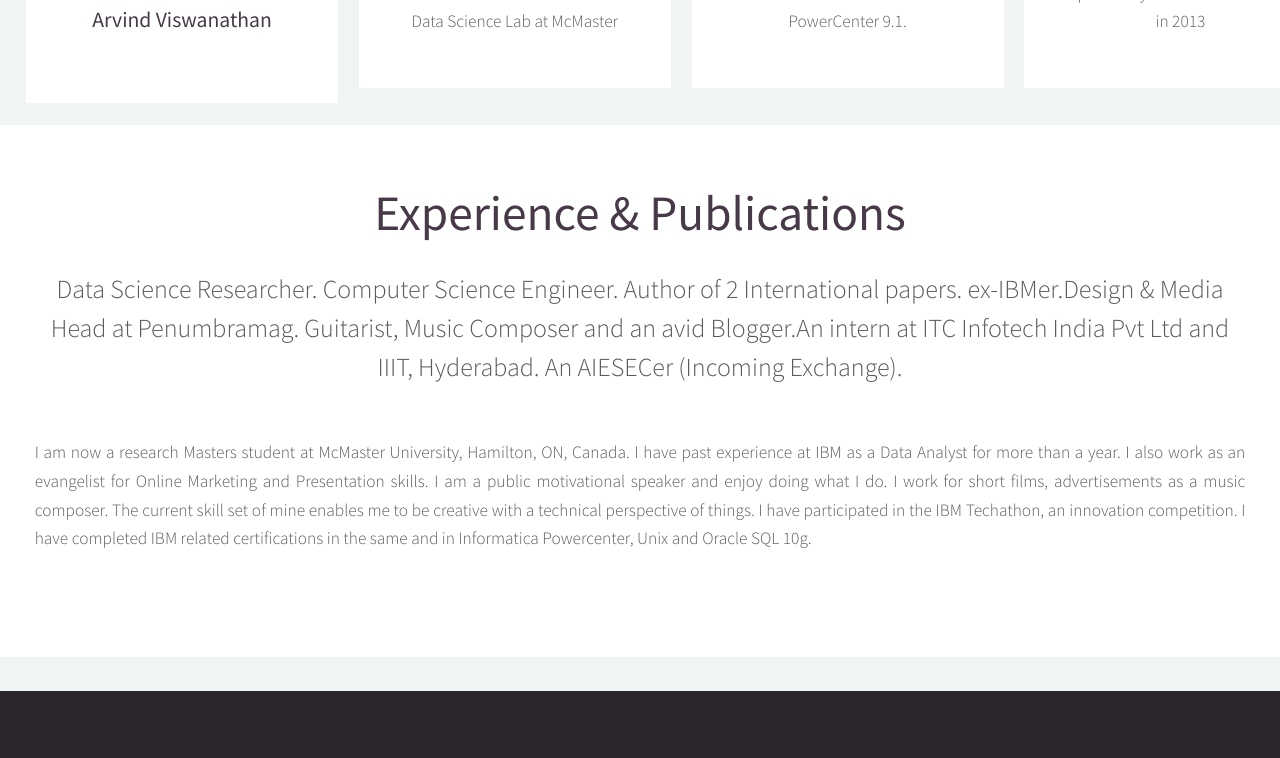
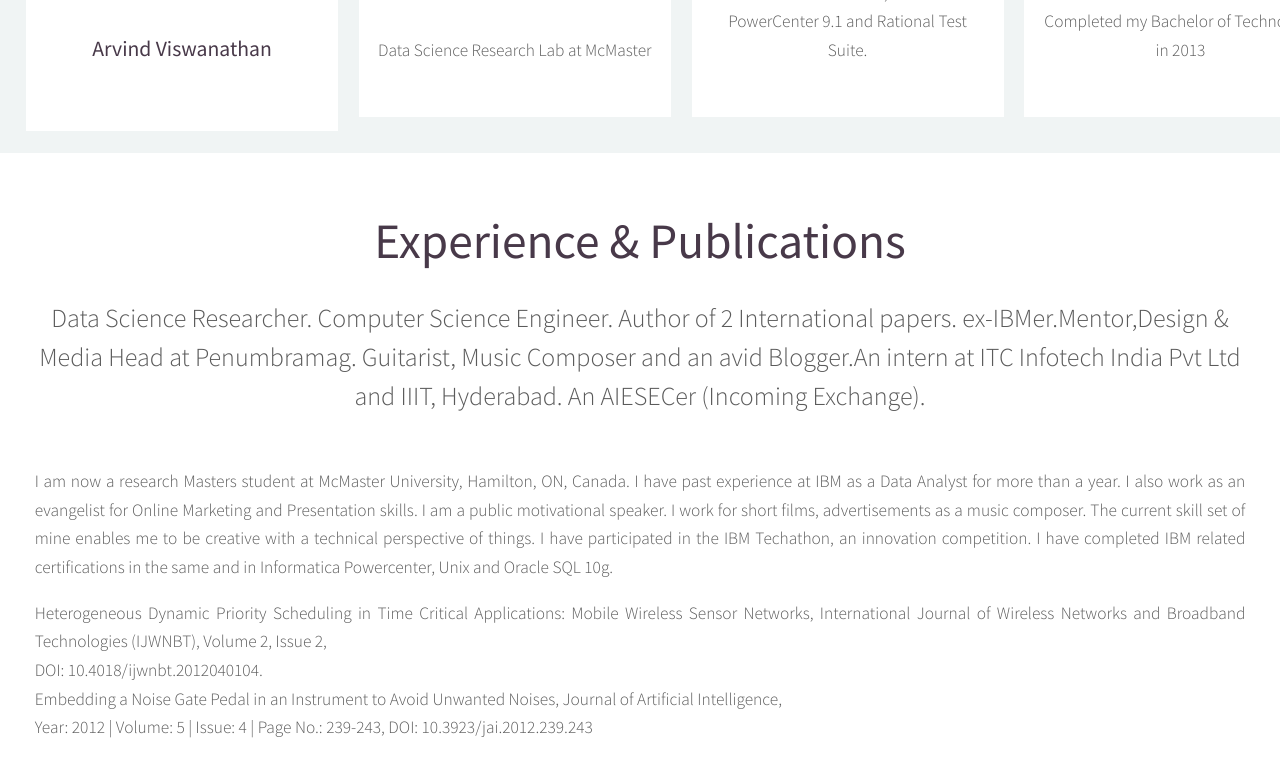
Before and after one commit to arvicode/arvicode.github.io, a plain HTML site: page index.html in a window 1280 px wide. Shown: the part 1459-2217 px from the top of the page. Drawn offline with Linux system fonts and the light colour scheme.

Commit message:
Update index.html

```diff
--- a/index.html
+++ b/index.html
@@ -83,7 +83,7 @@
             <header>
               <h3><a href="#"></a></h3>
             </header>
-            <p>Data Science Lab at McMaster</p>
+            <p>Data Science Research Lab at McMaster</p>
           </article>
 
           <article>
@@ -92,7 +92,7 @@
             <header>
               <h3><a href="#">IBMer</a></h3>
             </header>
-            <p>Work on Teradata 13 and Informatica PowerCenter 9.1.</p>
+            <p>Worked on Teradata 13, Informatica PowerCenter 9.1 and Rational Test Suite.</p>
           </article>
     <article>
             <a href="http://sas.sastra.edu/newfaculty2014/images/SASTRAlogo.png"
@@ -112,17 +112,25 @@
         <header>
           <br><br><h2><a href="#">Experience &amp; Publications</a></h2>
           <span class="byline">
-            Data Science Researcher. Computer Science Engineer. Author of 2 International papers. ex-IBMer.Design & Media Head at Penumbramag. Guitarist, Music Composer and an avid Blogger.An intern at ITC Infotech India Pvt Ltd and IIIT, Hyderabad. An AIESECer (Incoming Exchange).
+            Data Science Researcher. Computer Science Engineer. Author of 2 International papers. ex-IBMer.Mentor,Design & Media Head at Penumbramag. Guitarist, Music Composer and an avid Blogger.An intern at ITC Infotech India Pvt Ltd and IIIT, Hyderabad. An AIESECer (Incoming Exchange).
           </span>
         </header>
         <p>
           I am now a research Masters student at McMaster University, Hamilton, ON, Canada. I have past experience at IBM as a Data Analyst for more than a year.
           I also work as an evangelist for Online Marketing and Presentation skills.
-          I am a public motivational speaker and enjoy doing what I do.
+          I am a public motivational speaker.
           I work for short films, advertisements as a music composer.
           The current skill set of mine enables me to be creative with a technical perspective of things. I have participated in the IBM Techathon, an innovation competition.
           I have completed IBM related certifications in the same and in Informatica Powercenter, Unix and Oracle SQL 10g.
+
         </p>
+      <p>Heterogeneous Dynamic Priority Scheduling in Time Critical Applications: Mobile Wireless Sensor Networks,
+      International Journal of Wireless Networks and Broadband Technologies (IJWNBT), Volume 2, Issue 2,
+      <br>DOI: 10.4018/ijwnbt.2012040104.
+      <br>
+      Embedding a Noise Gate Pedal in an Instrument to Avoid Unwanted Noises, Journal of Artificial Intelligence,
+      <br>Year: 2012 | Volume: 5 | Issue: 4 | Page No.: 239-243, DOI: 10.3923/jai.2012.239.243
+
       </article>
     </div>
     <!-- Features -->
```
